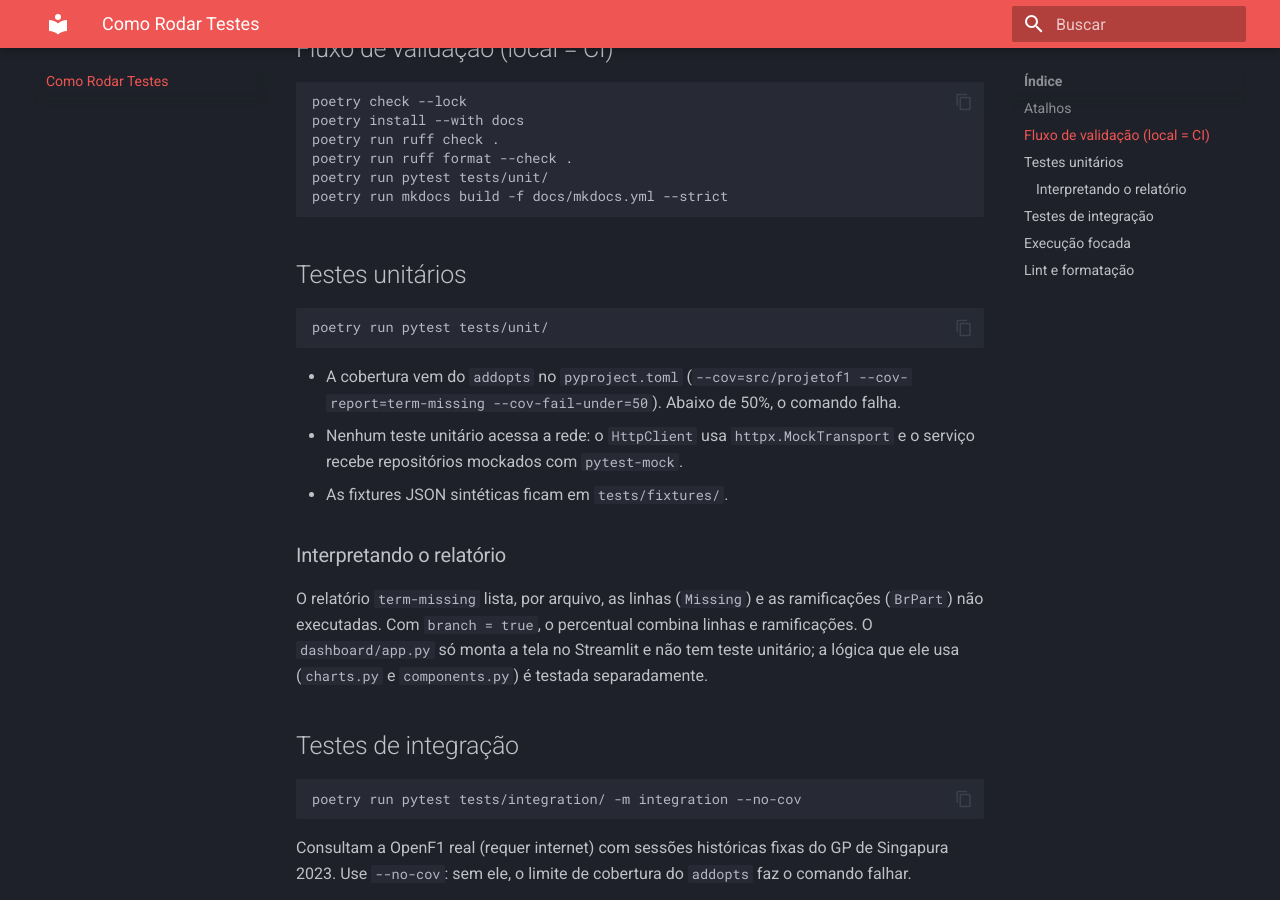
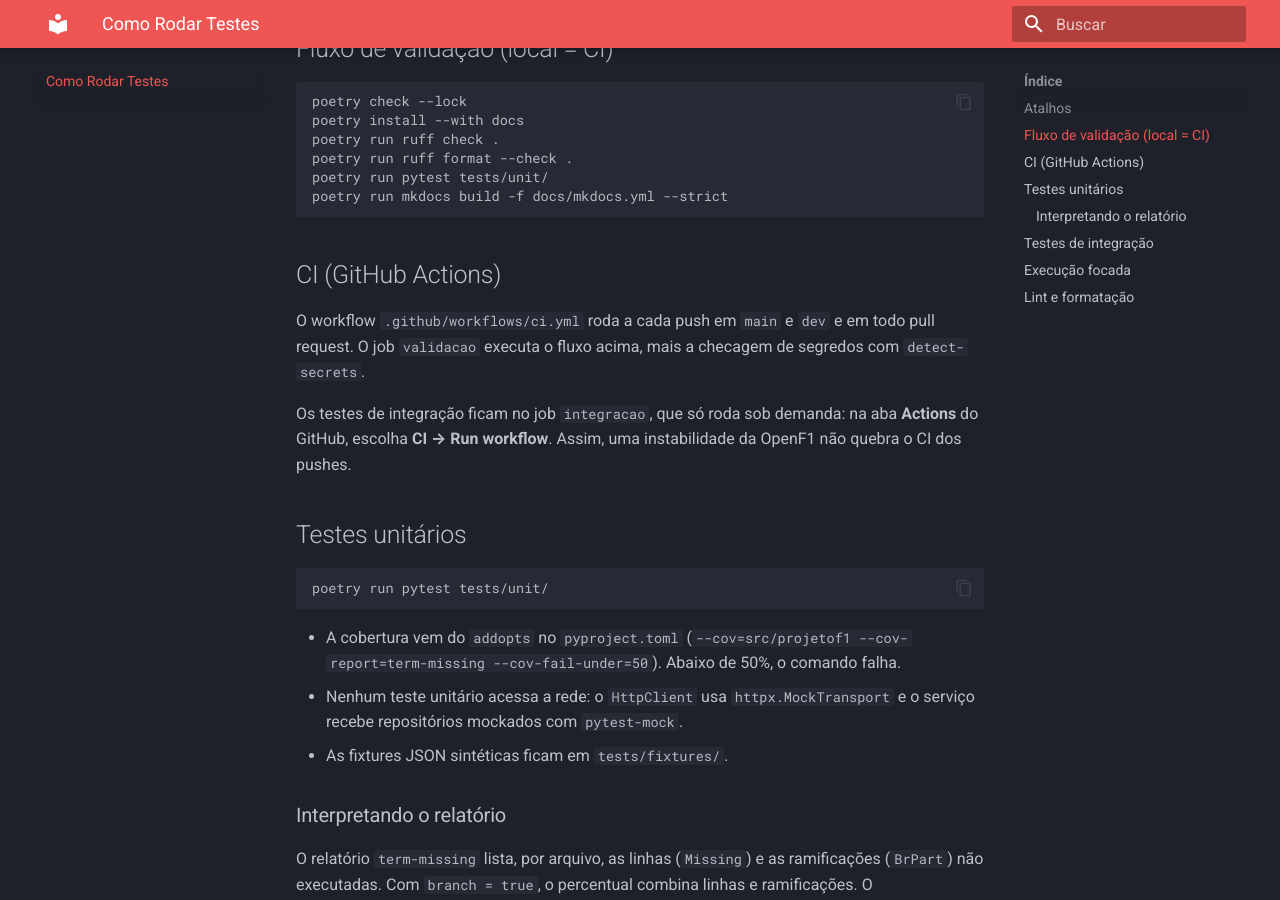
Before and after one commit to szer02/projetoF1, an MkDocs documentation site: the page built from docs/docs/running-tests.md, in a window 1280 px wide and 900 px high, scrolled down 615 px. Built offline with MkDocs 1.6.1 and Material for MkDocs 9.7.7, drawn with Linux system fonts in a browser that asks for light colours.

Commit message:
Adicionado CI

````diff
--- a/docs/docs/running-tests.md
+++ b/docs/docs/running-tests.md
@@ -24,6 +24,16 @@ poetry run ruff format --check .
 poetry run pytest tests/unit/
 poetry run mkdocs build -f docs/mkdocs.yml --strict
 ```
+
+## CI (GitHub Actions)
+
+O workflow `.github/workflows/ci.yml` roda a cada push em `main` e `dev` e em todo pull
+request. O job `validacao` executa o fluxo acima, mais a checagem de segredos com
+`detect-secrets`.
+
+Os testes de integração ficam no job `integracao`, que só roda sob demanda: na aba
+**Actions** do GitHub, escolha **CI → Run workflow**. Assim, uma instabilidade da OpenF1
+não quebra o CI dos pushes.
 
 ## Testes unitários
 
````
Also changed, not shown: README.md, 1 other file.
